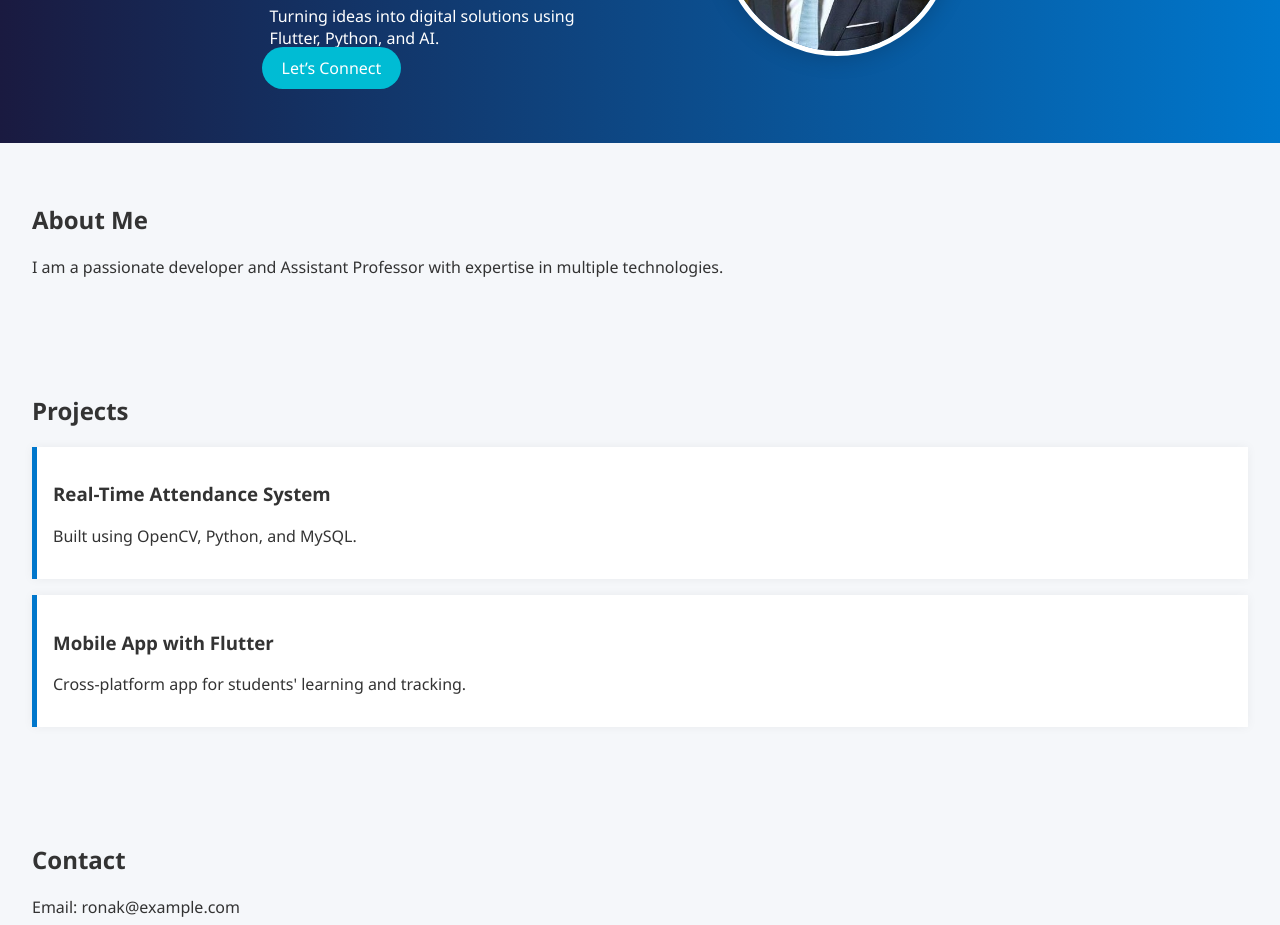
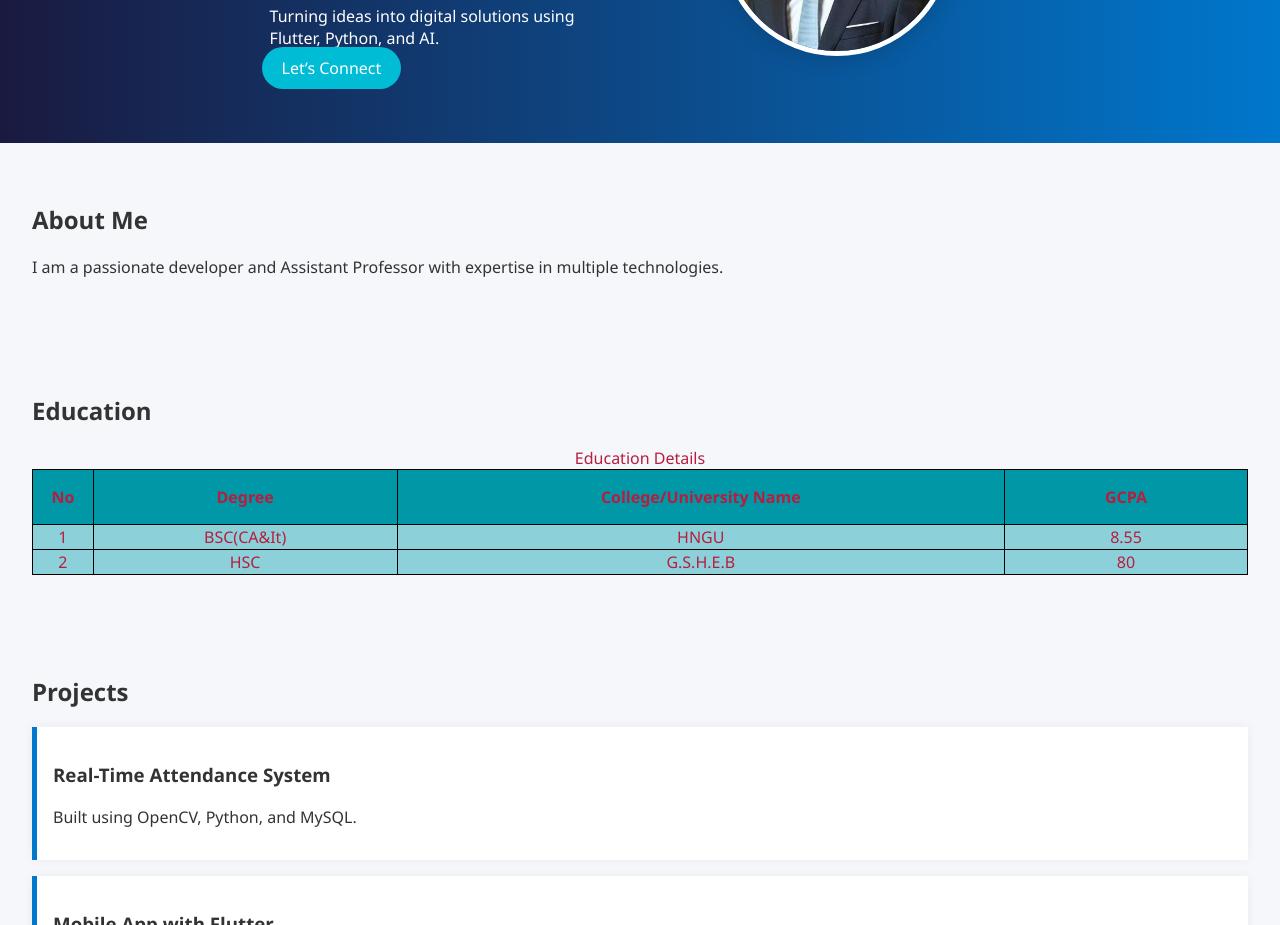
Before and after one commit to janoidhari/Ronak_Protfolio, a plain HTML site: page index.html in a window 1280 px wide. Shown: the part 361-1286 px from the top of the page. Drawn offline with Linux system fonts and the light colour scheme.

Commit message:
new field add

```diff
--- a/index.html
+++ b/index.html
@@ -14,6 +14,7 @@
     <ul>
       <li><a href="#hero">Home</a></li>
       <li><a href="#about">About</a></li>
+      <li><a href="#education">Education</a></li>
       <li><a href="#projects">Projects</a></li>
       <li><a href="#contact">Contact</a></li>
       <li>
@@ -30,7 +31,7 @@
         <h2>Hello, I'm Ronak Joshi</h2>
         <p><span class="typed-text"></span><span class="cursor">|</span></p>
         <!-- <p>Developer | Educator | Researcher</p> -->
-        <p>Turning ideas into digital solutions using Flutter, Python, and AI.</p>
+        <p class="p1">Turning ideas into digital solutions using Flutter, Python, and AI.</p>
         <a class="button" href="http://wa.me/+917572908503">Let’s Connect</a>
       </div>
       <div class="hero-image">
@@ -42,6 +43,32 @@
   <section id="about" class="fade-in">
     <h2>About Me</h2>
     <p>I am a passionate developer and Assistant Professor with expertise in multiple technologies.</p>
+  </section>
+
+  <section id="education" class="fade-in">
+    <h2>Education</h2>
+    <table style="width: 100%;">
+      <caption>Education Details</caption>
+      <tr>
+        <th style="width:5%; ">No</th>
+        <th style="width:25%; ">Degree</th>
+        <th style="width:50%; ">College/University Name</th>
+        <th style="width:20%; ">GCPA</th>
+      </tr>
+<tr>
+  <td>1</td>
+  <td>BSC(CA&It)</td>
+  <td>HNGU</td>
+  <td>8.55</td>
+</tr>
+
+<tr>
+  <td>2</td>
+  <td>HSC</td>
+  <td>G.S.H.E.B</td>
+  <td>80</td>
+</tr>
+    </table>
   </section>
 
   <section id="projects" class="fade-in">
@@ -58,7 +85,7 @@
 
   <section id="contact" class="fade-in">
     <h2>Contact</h2>
-    <p>Email: ronak@example.com</p>
+    <p>Email: <a href="http://ronakjoshi8299@gmail.com"></a>ronakjoshi8299@gmail.com</p>
     <p>LinkedIn: linkedin.com/in/ronakjoshi</p>
   </section>
 
--- a/style.css
+++ b/style.css
@@ -211,3 +211,21 @@ body.dark-mode .project {
 body.dark-mode #modeToggle {
   color: #f9d71c;
 }
+
+table, th, td{
+  border:solid 1px black;
+  /* padding: 1rem; */
+  /* border-radius: 20px; */
+  border-collapse: collapse;
+  text-align: center;
+  color: rgb(183, 29, 62);
+
+}
+
+th{
+  padding: 1rem 0;
+  background-color: #0097a7;
+}
+td{
+  background-color: #8cd1da;
+}
```
